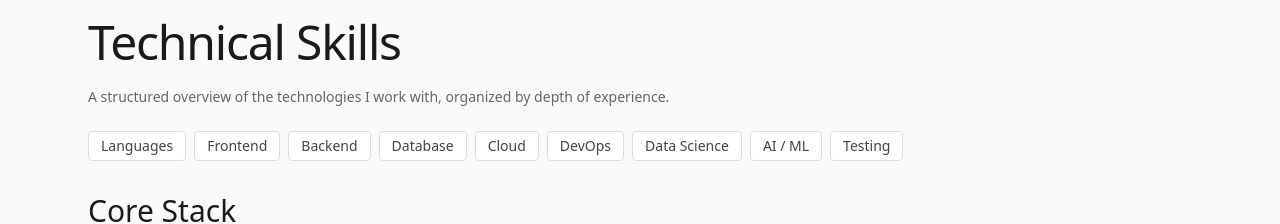
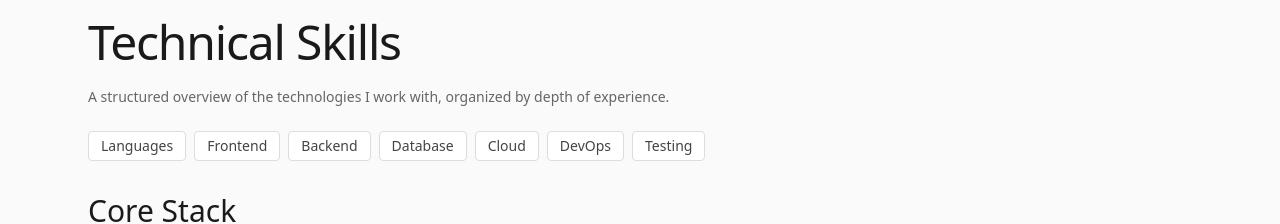
Before and after one commit to YHQZ1/portfolio, a React (Vite) app: page / in a window 1280 px wide. Shown: the part 2660-2884 px from the top of the page. Built offline with nearby package versions, Linux system fonts and the light colour scheme.

Commit message:
removed aiml and ds filters

```diff
--- a/src/pages/Profile.jsx
+++ b/src/pages/Profile.jsx
@@ -36,8 +36,8 @@ const FILTERS = [
   { label: "Database", key: "database" },
   { label: "Cloud", key: "cloud" },
   { label: "DevOps", key: "devops" },
-  { label: "Data Science", key: "data-science" },
-  { label: "AI / ML", key: "ai-ml" },
+  // { label: "Data Science", key: "data-science" },
+  // { label: "AI / ML", key: "ai-ml" },
   { label: "Testing", key: "testing" },
 ];
 
```
